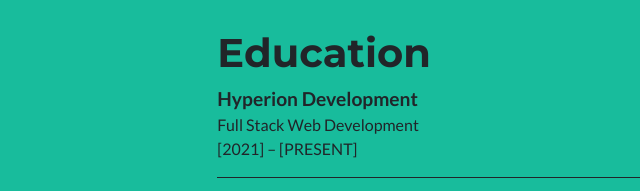
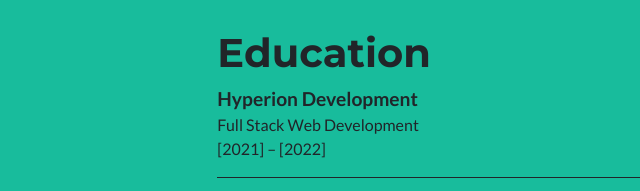
Before and after one commit to RiazK09/Riaz_Karolia_resume, a plain HTML site: page index.html in a window 1280 px wide. Shown: the part 1305-1496 px from the top of the page, 250-890 px from the left. Drawn offline with nearby package versions, Linux system fonts and the light colour scheme.

Commit message:
Updated Graduation Date

```diff
--- a/index.html
+++ b/index.html
@@ -57,7 +57,7 @@
                 <div class="col-4 col-md-6 col-xl-4"><img class="img-fluid" src="assets/img/600px-Education,_Studying,_University,_Alumni_-_icon.jpg" width="200px" alt="Graduation Cap"></div>
                 <div class="col-8 col-md-6 col-xl-8">
                     <h1 style="color: rgb(33,37,41);">Education</h1>
-                    <p style="color: rgb(33,37,41);"><span style="color: rgb(33,37,41);font-weight: bold;font-size: 1.2em;">Hyperion Development</span><br>Full Stack Web Development<br>[2021] – [PRESENT]</p>
+                    <p style="color: rgb(33,37,41);"><span style="color: rgb(33,37,41);font-weight: bold;font-size: 1.2em;">Hyperion Development</span><br>Full Stack Web Development<br>[2021] – [2022]</p>
                     <hr>
                     <p style="color: rgb(33,37,41);font-size: 16px;"><span style="font-size: 1.2em;color: rgb(33,37,41);font-weight: bold;">University of Free State - Business School</span><br>Project and Programme Management<br>(Aggregate: 93%)<br>[2020] – [2020]</p>
                     <hr>
```
